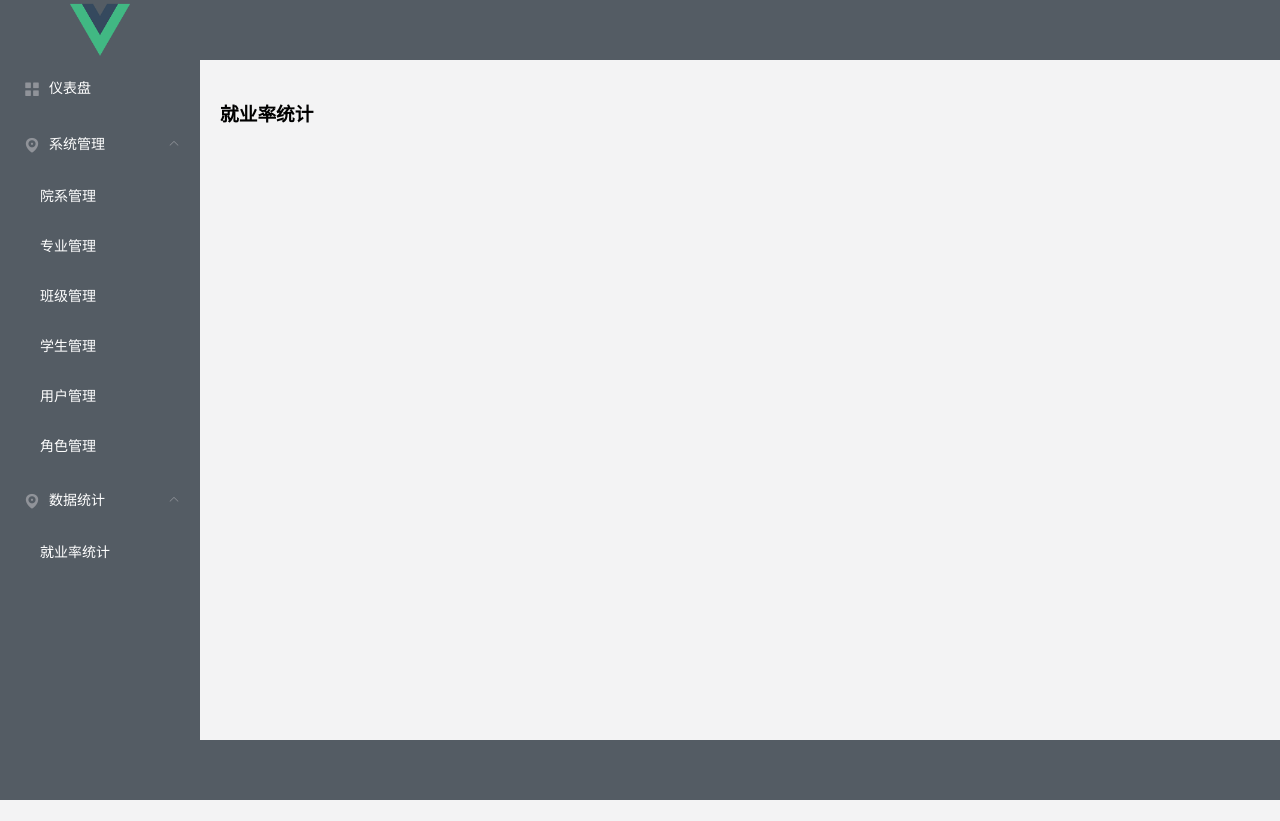
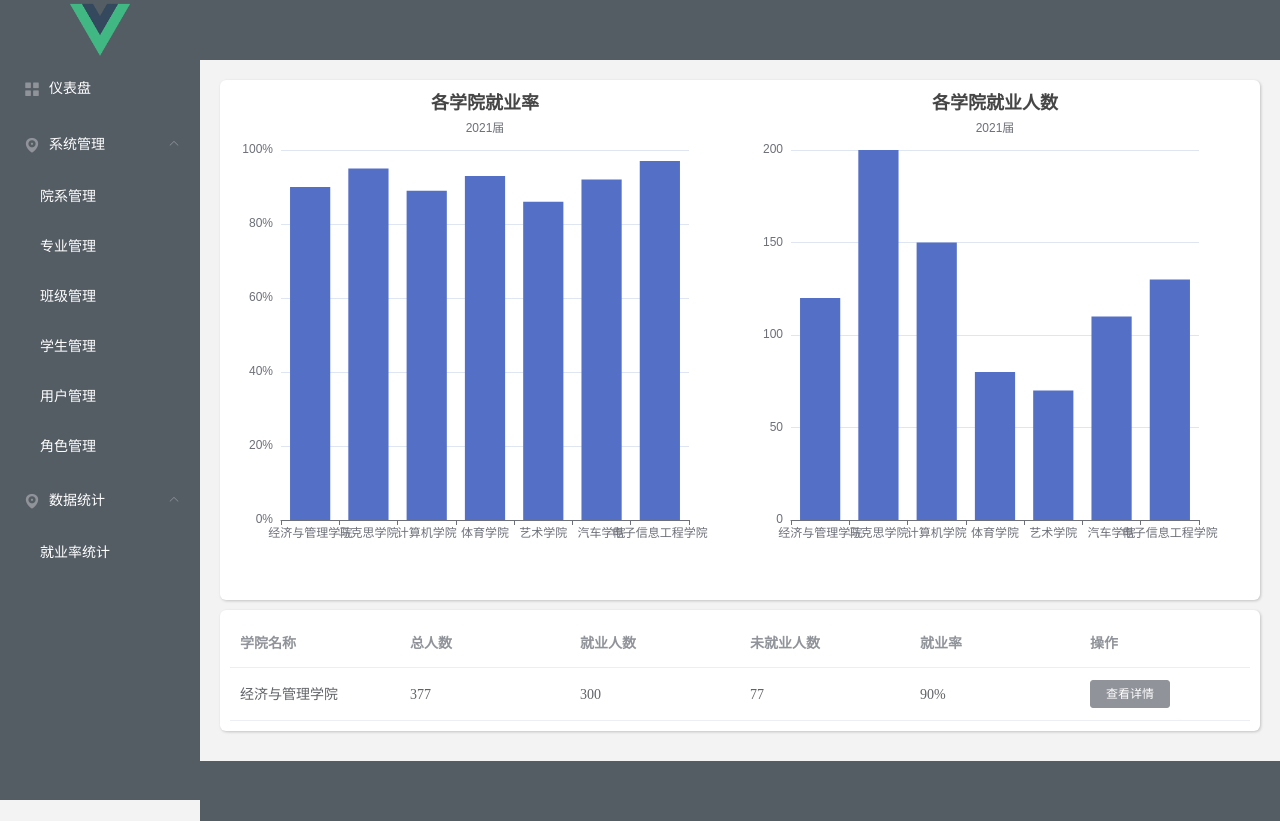
Before and after one commit to Nethercat7/yuio-web, a Vue app: page /statistics/employment in a window 1280 px wide. Before the commit the page ends 800 px from the top, so only its background shows below. Built offline with nearby package versions, Linux system fonts and the light colour scheme.

Commit message:
就业率统计功能，和封装柱形图组件

```diff
--- /dev/null
+++ b/src/components/Charts/bar.vue
@@ -0,0 +1,114 @@
+<template>
+  <div :id="id" :style="{ width: width, height: height, margin: margin }"></div>
+</template>
+
+<script>
+import * as echarts from "echarts";
+export default {
+  props: {
+    id: {
+      type: String,
+      default: "main",
+    },
+    width: {
+      type: String,
+      default: "100%",
+    },
+    height: {
+      type: String,
+      default: "500px",
+    },
+    margin: {
+      type: String,
+      default: "auto",
+    },
+    showTooltip: {
+      type: Boolean,
+      default: true,
+    },
+    xData: {
+      type: Array,
+      default: null,
+    },
+    data: {
+      type: Array,
+      default: null,
+    },
+    showX: {
+      type: Boolean,
+      default: true,
+    },
+    percentage: {
+      type: Boolean,
+      default: false,
+    },
+    showTop: {
+      type: Boolean,
+      default: false,
+    },
+    showTitle: {
+      type: Boolean,
+      default: true,
+    },
+    title: {
+      type: String,
+      default: "Title",
+    },
+    subTitle: {
+      type: String,
+      default: null,
+    },
+  },
+  methods: {
+    inital() {
+      var chartDom = document.getElementById(this.id);
+      var myChart = echarts.init(chartDom);
+      var option;
+
+      option = {
+        title: {
+          show: this.showTitle,
+          text: this.title,
+          subtext: this.subTitle,
+          left: "center",
+        },
+        xAxis: {
+          show: this.showX,
+          type: "category",
+          data: this.xData,
+          axisLabel: {
+            interval: 0,
+          },
+        },
+        yAxis: {
+          type: "value",
+          axisLabel: {
+            show: true,
+            interval: "auto",
+            formatter: this.percentage ? "{value}%" : "{value}",
+          },
+        },
+        tooltip: {
+          show: this.showTooltip,
+          trigger: "axis",
+          formatter: this.percentage ? "{b}:{c}%" : "{b}:{c}",
+        },
+        series: [
+          {
+            data: this.data,
+            type: "bar",
+          },
+        ],
+      };
+
+      option && myChart.setOption(option);
+    },
+  },
+  mounted() {
+    this.inital();
+  },
+};
+</script>
+
+<style>
+</style>
--- a/src/views/statistics/employment/index.vue
+++ b/src/views/statistics/employment/index.vue
@@ -1,13 +1,89 @@
 <template>
-  <h1>就业率统计</h1>
+  <div>
+    <el-row class="card">
+      <el-col :span="12">
+        <EmploymentRate
+          :data="data"
+          :xData="xData"
+          :percentage="true"
+          title="各学院就业率"
+          subTitle="2021届"
+          :showX="true"
+          width="100%"
+        ></EmploymentRate>
+      </el-col>
+      <el-col :span="12">
+        <EmploymentRate
+          :data="data1"
+          :xData="xData"
+          title="各学院就业人数"
+          subTitle="2021届"
+          :showX="true"
+          width="100%"
+          id="cc"
+        ></EmploymentRate>
+      </el-col>
+    </el-row>
+    <el-row class="card">
+      <el-col :span="24">
+        <el-table :data="tableData">
+          <el-table-column
+            prop="name"
+            label="学院名称"
+          ></el-table-column>
+          <el-table-column
+            prop="total_people"
+            label="总人数"
+          ></el-table-column>
+          <el-table-column
+            prop="employment_people"
+            label="就业人数"
+          ></el-table-column>
+          <el-table-column
+            prop="unemployment_people"
+            label="未就业人数"
+          ></el-table-column>
+          <el-table-column
+            prop="employment_rate"
+            label="就业率"
+          ></el-table-column>
+          <el-table-column label="操作">
+            <el-button size="mini" type="info">查看详情</el-button>
+          </el-table-column>
+        </el-table>
+      </el-col>
+    </el-row>
+  </div>
 </template>
 
 <script>
+import EmploymentRate from "@/components/Charts/bar";
 export default {
-
-}
+  components: { EmploymentRate },
+  data() {
+    return {
+      xData: [
+        "经济与管理学院",
+        "马克思学院",
+        "计算机学院",
+        "体育学院",
+        "艺术学院",
+        "汽车学院",
+        "电子信息工程学院",
+      ],
+      data: [90, 95, 89, 93, 86, 92, 97],
+      data1: [120, 200, 150, 80, 70, 110, 130],
+      tableData: [{
+        name:'经济与管理学院',
+        total_people:377,
+        employment_people:300,
+        unemployment_people:77,
+        employment_rate:'90%'
+      }]
+    };
+  },
+};
 </script>
 
 <style>
-
 </style>
```
